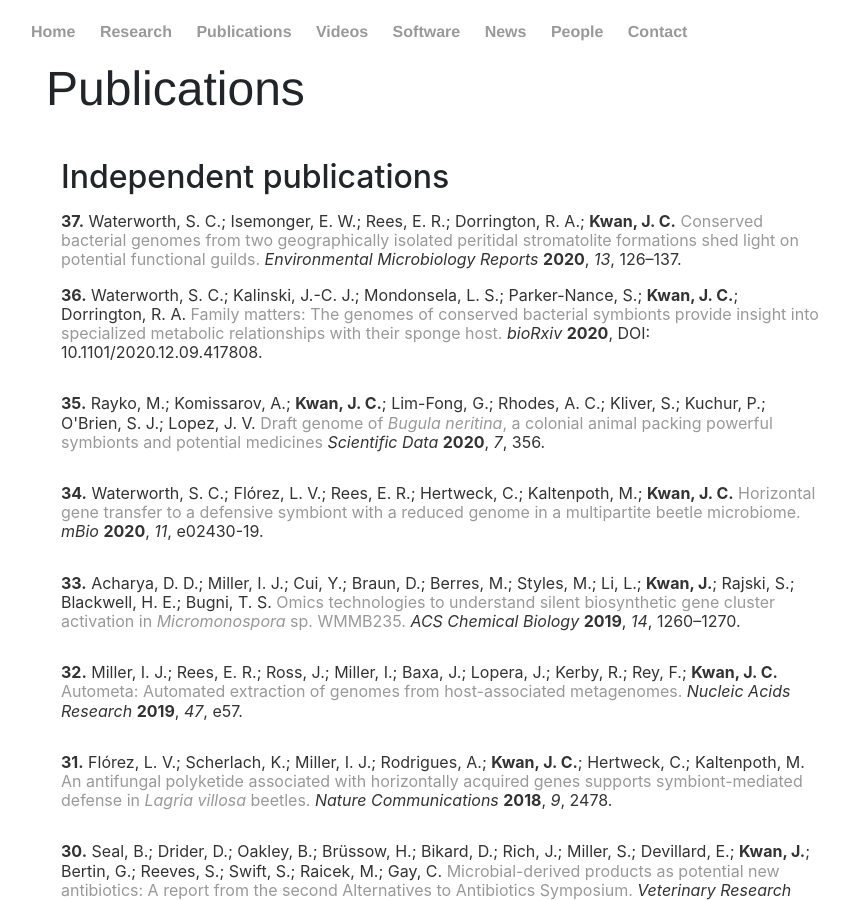
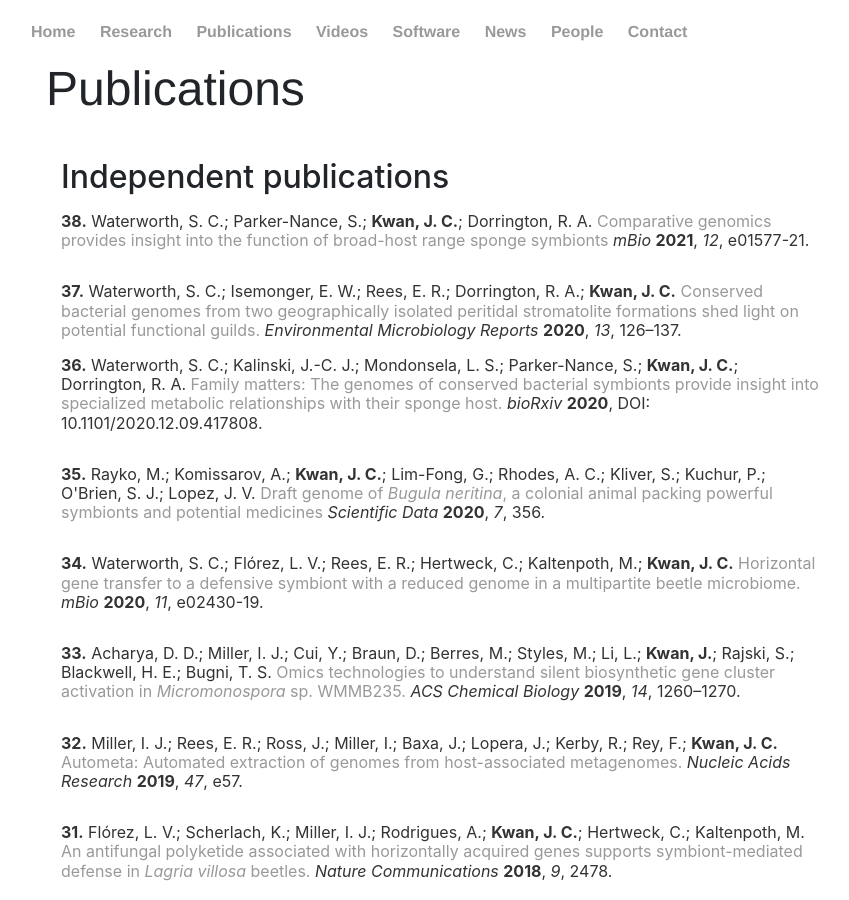
Before and after one commit to KwanLab/KwanLab.github.io, a Jekyll site: the page built from publications/index.html, in a window 1280 px wide and 900 px high. Shown: the whole window, without its empty margins (161-1010 px from the left). Built offline with Jekyll 4.4.1, drawn with Linux system fonts in a browser that asks for light colours; comment, search, counter and statistics services are not loaded.

Commit message:
updated publications

```diff
--- a/publications/index.html
+++ b/publications/index.html
@@ -12,6 +12,15 @@ title: Publications
 	<div class="col-sm-12">
 		<h2>Independent publications</h2>
 
+                <p class="small"></p>
+                <div class="row">
+                        <div class="col-sm-11">
+                                <p class="small"><strong>38.</strong> Waterworth, S. C.; Parker-Nance, S.;  <strong>Kwan, J. C.</strong>; Dorrington, R. A. <a href="https://journals.asm.org/doi/10.1128/mBio.01577-21">Comparative genomics provides insight into the function of broad-host range sponge symbionts</a> <em>mBio</em> <strong>2021</strong>, <em>12</em>, e01577-21.</p>
+                        </div>
+                        <div class="col-sm-1">
+                                <div data-badge-type="donut" data-doi="10.1128/mBio.01577-21" data-condensed="true" data-hide-no-mentions="true" class="altmetric-embed"></div>
+                        </div>
+                </div>
 		<p class="small"></p>
 		<div class="row">
 			<div class="col-sm-11">
```
